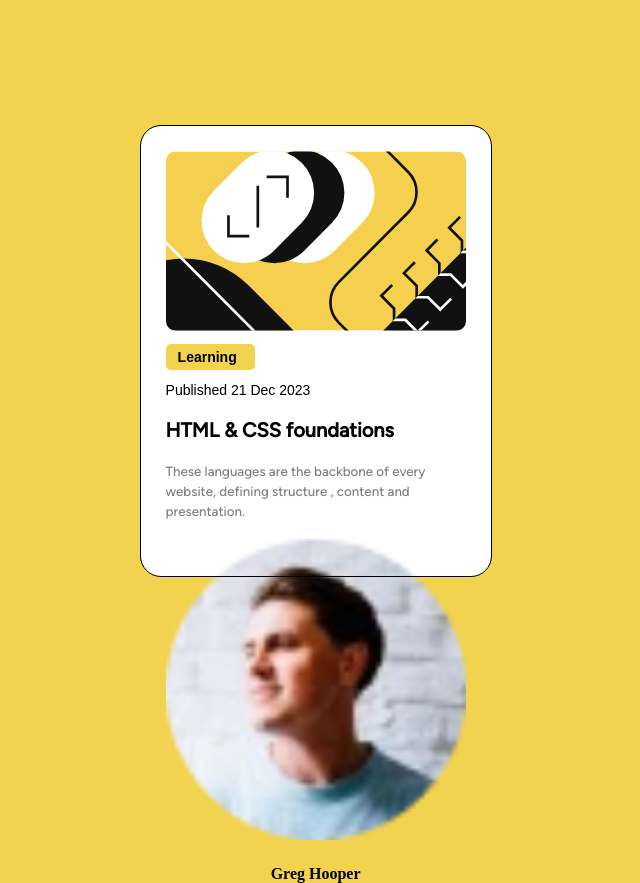
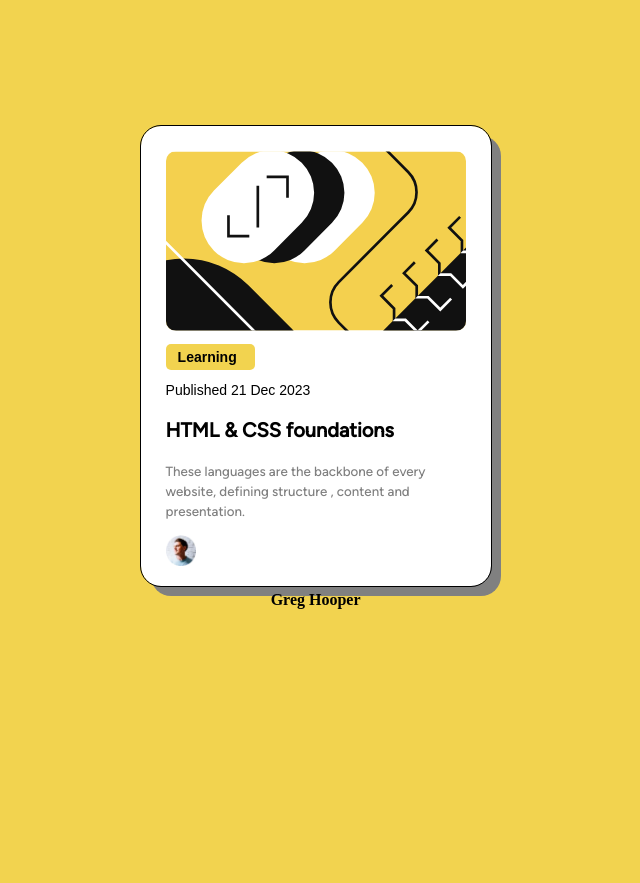
Before and after one commit to s-ara888/blog, a plain HTML site: page index.html in a window 1280 px wide. Shown: the whole page, without its empty margins (373-1013 px from the left). After the commit the page ends 800 px from the top, so only its background shows below. Drawn offline with Linux system fonts and the light colour scheme; files whose address does not match are found by name.

Commit message:
author s img

```diff
--- a/index.html
+++ b/index.html
@@ -13,7 +13,7 @@
         <h2> Published 21 Dec 2023 </h2>
         <h3>HTML & CSS foundations </h3>
         <p> These languages are the backbone of every website, defining structure , content and presentation.    </p>
-            <img class= "author" src="D:\web development\blog\imgs\pic3.webp" alt=" author's image"/>
+            <img class="img2" src="D:\web development\blog\imgs\pic3.webp" alt=" author's image"/>
         <h4> Greg Hooper </h4>
     </div>
 
--- a/style.css
+++ b/style.css
@@ -13,12 +13,13 @@ body {
     background-color: white;
     padding: 25px;
     width: 300px;
-    height: 400px;
+    height: 410px;
     outline: black 1px solid;
     border-radius: 20px;
     margin-left: 40%;
     margin-top: 10%;
     text-align: center;
+    box-shadow: 10px 10px 0px gray;
 
 }
 .card:hover {
@@ -69,3 +70,8 @@ p {
     font-size: smaller;
     line-height: 1.5;
 }
+.img2 {
+    width: 30px;
+    margin-right: 270px;
+
+}
```
